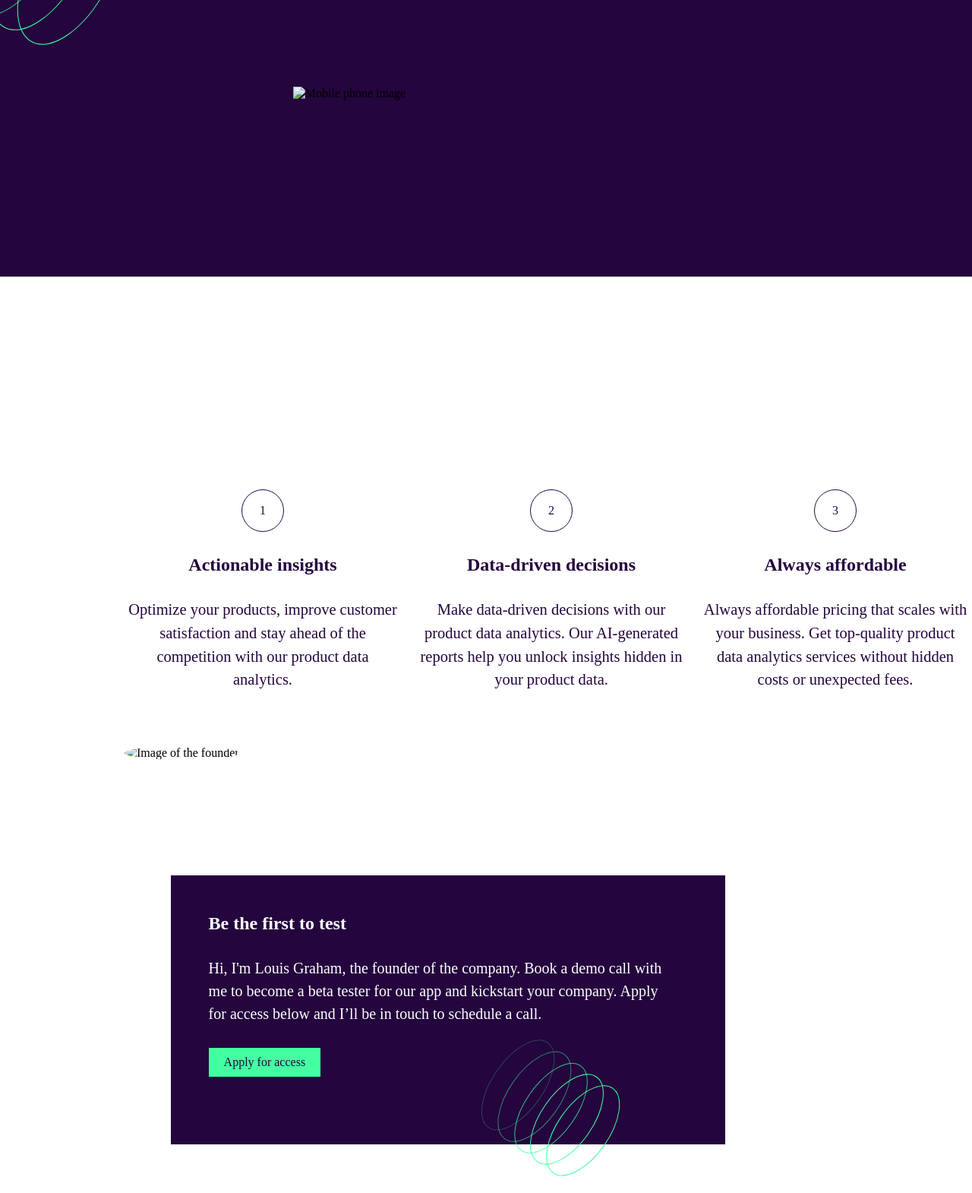
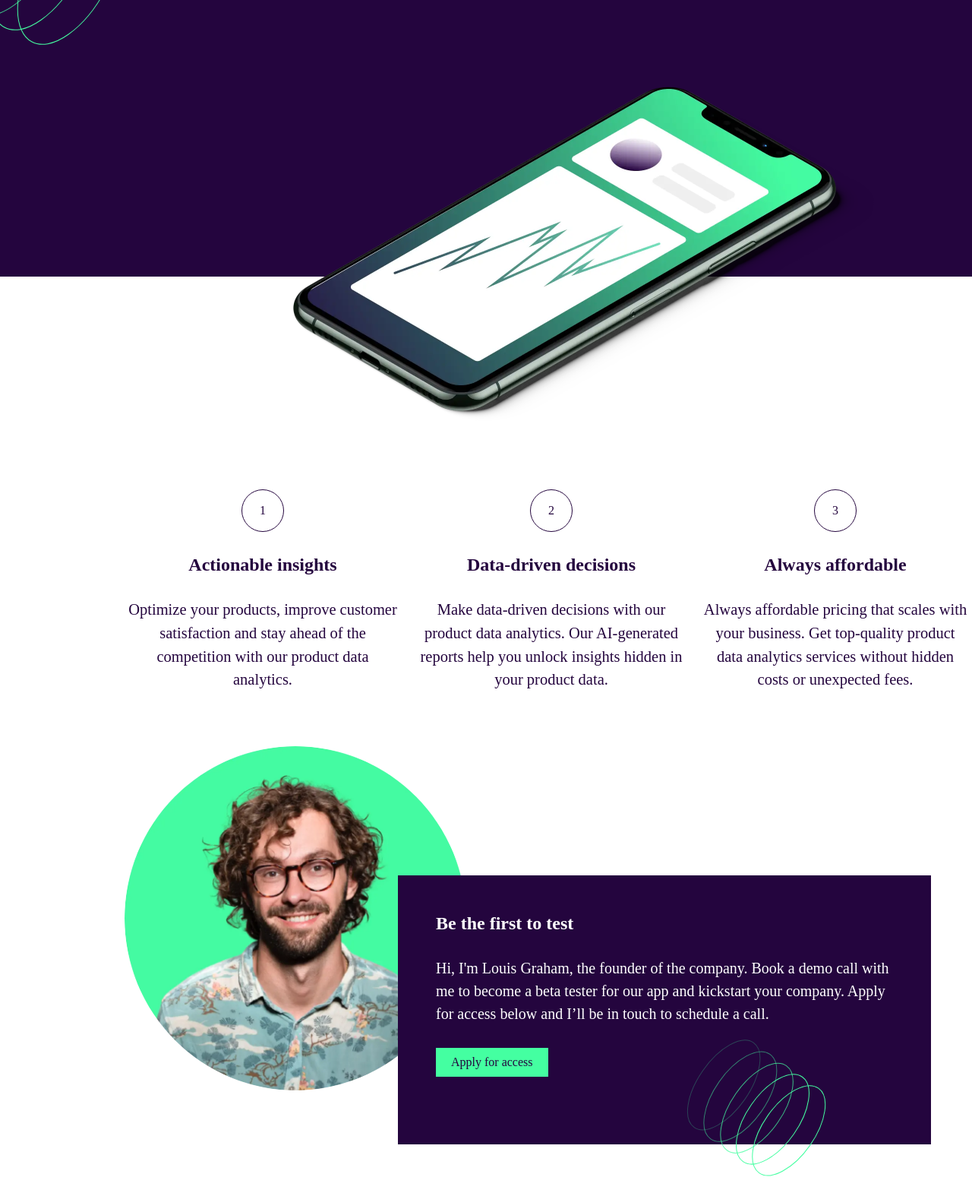
Before and after one commit to ABUHURAIAH/workit, a plain HTML site: page index.html in a window 1280 px wide. Shown: the part 356-1926 px from the top of the page at 76% size. Drawn offline with Linux system fonts and the light colour scheme.

Commit message:
extracted the image folder

```diff
--- a/index.html
+++ b/index.html
@@ -53,7 +53,7 @@
 
       <div class="workit-middle">
         <div class="phne-img">
-          <img src="assets/images/image-hero.webp" alt="Mobile phone image">
+          <img src="images/image-hero.webp" alt="Mobile phone image">
         </div>
         <div class="box">
           <div class="number">
@@ -97,7 +97,7 @@
       </div>
       <div class="workit-bottom">
         <div class="bottom-img">
-          <img src="assets/images/image-founder.webp" alt="Image of the founder">
+          <img src="images/image-founder.webp" alt="Image of the founder">
         </div>
         <div class="bottom-box">
           <div>
```
Also changed, not shown: images/bg-pattern-1.svg (renamed from starter-code/assets/images/bg-pattern-1.svg), images/bg-pattern-2.svg (renamed from starter-code/assets/images/bg-pattern-2.svg), images/bg-pattern-3.svg (renamed from starter-code/assets/images/bg-pattern-3.svg), images/favicon-32x32.png (renamed from starter-code/assets/images/favicon-32x32.png), images/icon-facebook.svg (renamed from starter-code/assets/images/icon-facebook.svg), images/icon-instagram.svg (renamed from starter-code/assets/images/icon-instagram.svg), images/icon-twitter.svg (renamed from starter-code/assets/images/icon-twitter.svg), images/image-founder.webp (renamed from starter-code/assets/images/image-founder.webp), images/image-hero.webp (renamed from starter-code/assets/images/image-hero.webp), images/logo-dark.svg (renamed from starter-code/assets/images/logo-dark.svg), images/logo-light.svg (renamed from starter-code/assets/images/logo-light.svg).
